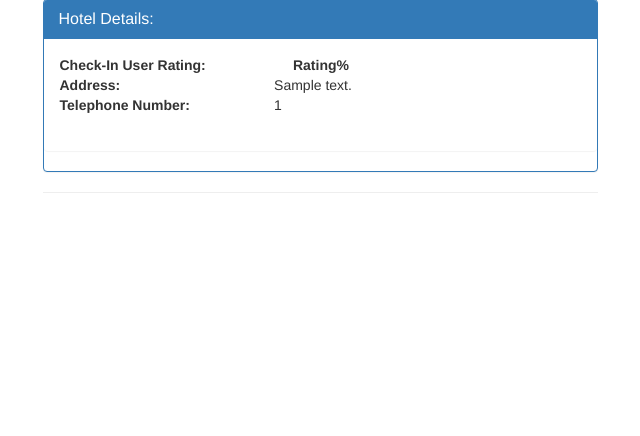
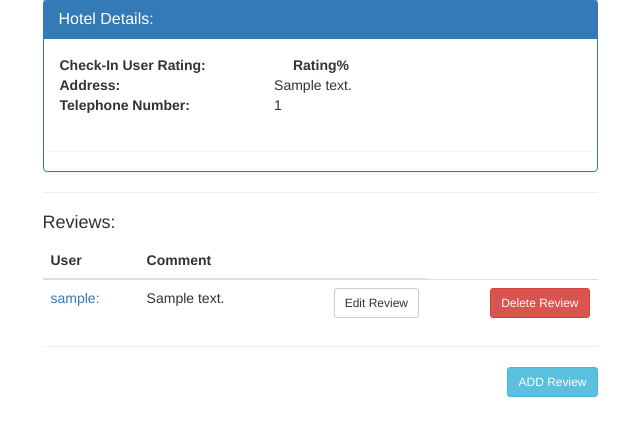
Before and after one commit to Mohamed0524/hotel2, a Django app: page /HotelApp/hotels/1/ in a window 1280 px wide. Shown: the part 226-662 px from the top of the page, without its empty margins (320-960 px from the left). Run offline with Django 3.2, Linux system fonts and the light colour scheme; a user stored in the database is signed in; tables that the repository leaves empty hold one stand-in row (values such as "Sample post"); some libraries are stand-ins or nearby versions.

Commit message:
Implemented Add-Del-Edit Review

```diff
--- a/HotelApp/admin.py
+++ b/HotelApp/admin.py
@@ -1,4 +1,6 @@
 from django.contrib import admin
 from HotelApp.models import Hotels
+from HotelApp.models import Review
 
 admin.site.register(Hotels)
+admin.site.register(Review)
--- a/HotelApp/models.py
+++ b/HotelApp/models.py
@@ -1,5 +1,6 @@
 from django.db import models
-
+from django.contrib.auth.models import User
+from django.core.urlresolvers import reverse
 class Hotels(models.Model):
     Name = models.CharField(max_length  = 255)
     Address = models.CharField(max_length  = 255)
@@ -13,5 +14,20 @@ class Hotels(models.Model):
     class Meta:
         verbose_name_plural = 'Hotels'
 
+    def get_absolute_url(self):
+        return reverse('hoteldetails', kwargs={'pk': self.pk})
     def __str__(self):
          return self.Name
+
+class Review(models.Model):
+    user = models.ForeignKey(User)
+    hotel = models.ForeignKey(Hotels)
+    comment = models.CharField(max_length  = 255)
+    created_at = models.DateTimeField(auto_now_add=True)
+    updated_at = models.DateTimeField(auto_now=True)
+    rating = models.IntegerField(default = 0)
+    class Meta:
+        verbose_name_plural = 'Review'
+
+    def __str__(self):
+         return self.comment
--- a/HotelApp/templates/HotelApp/hoteldetails.html
+++ b/HotelApp/templates/HotelApp/hoteldetails.html
@@ -56,8 +56,53 @@
 
 <!-- Displays a table with all the reviews of the hotel that users have left. -->
 
+<h4>Reviews:</h4>
+
+<table class="table">
+
+      <thead>
+        <tr>
+        <th>User</th>
+        <th>Comment</th>
+        <th></th>
+        </tr>
+      </thead>
+      <tbody>
+      {% if reviews %}
+
+        {% for review in reviews %}
+
+          <tr>
+              <td><a class="" href="#">{{review.user.username}}:</a></td>
+              <td>{{review.comment}}</td>
+              <!-- If the User that Posted the review and the current user match , display an edit and Delete button.-->
+                {% if review.user_id == user.id %}
+                  <td><a class="btn btn-default pull-right btn-sm" href="{% url 'HotelApp:editreview' review.id %}">Edit Review</a></td>
+
+                  <td>
+                    <form action="{% url 'HotelApp:deletereview' review.id %}" method="post">
+                      {% csrf_token %}
+
+                        <button type="submit" class="btn btn-danger pull-right btn-sm">Delete Review</button>
+                      </form>
+
+                  </td>
+
+                  {% else %}
+                    <td></td>
+                    <td></td>
+                  {%endif%}
+
+          </tr>
+
+        {% endfor%}
+      {% endif %}
+      </tbody>
+</table>
+<hr>
+
 <!-- If the User has made a booking with the current hotel , display a Add review form. -->
-
+<a class="btn btn-info pull-right btn-sm" href="{% url 'HotelApp:createreview' hotels.id %}">ADD Review</a>
 
 <!-- If Laravel Validation detects errors then this will show a message. -->
 
--- a/HotelApp/urls.py
+++ b/HotelApp/urls.py
@@ -4,5 +4,8 @@ from HotelApp import views
 app_name = 'HotelApp'
 urlpatterns = [
      url(r'^$', views.hotelindex, name='hotelindex'),
-     url(r'^hotels/(?P<pk>[0-9]+)/$', views.HotelDetailView.as_view(), name='hoteldetails'),
+     url(r'^hotels/(?P<pk>[0-9]+)/$', views.hoteldetails, name='hoteldetails'),
+     url(r'^(?P<id>[0-9]+)/reviews/create$', views.reviewCreateView.as_view(), name='createreview'),
+     url(r'^(?P<pk>[0-9]+)/reviews/edit$', views.reviewUpdateView.as_view(), name='editreview'),
+     url(r'^(?P<pk>[0-9]+)/reviews/delete$', views.reviewDeleteView.as_view(), name='deletereview'),
 ]
--- a/HotelApp/views.py
+++ b/HotelApp/views.py
@@ -2,9 +2,12 @@ from django.shortcuts import render
 from django.http import HttpResponse
 from django.shortcuts import render
 from HotelApp.models import Hotels
+from HotelApp.models import Review
 from django.views import generic
 from django.contrib.auth.decorators import login_required
-
+from django import forms
+from django.views.generic.edit import CreateView,UpdateView,DeleteView
+from django.core.urlresolvers import reverse,reverse_lazy
 
 def home(request):
     return render(request,'HotelApp/home.html')
@@ -14,6 +17,54 @@ def hotelindex(request):
     context = {'Hotels': hotels_list}
     return render(request,'HotelApp/showhotels.html',context)
 
-class HotelDetailView(generic.DetailView):
-    model = Hotels
-    template_name = 'HotelApp/hoteldetails.html'
+
+
+def hoteldetails(request, pk):
+
+    #thehotel = Category.objects.filter(id = pk)[0]
+    thehotel = Hotels.objects.get(id = pk)
+    reviews = Review.objects.filter(hotel=thehotel)
+    current_user = request.user
+    context = {'hotels': thehotel, 'reviews':reviews,'user':current_user}
+    return render(request, 'HotelApp/hoteldetails.html', context)
+
+
+class reviewCreateView(CreateView):
+
+    model = Review
+    fields = ['comment','rating']
+    #success_url = '/hotels/'
+    def get_success_url(self):
+        hotelid = self.kwargs['id']
+        url = reverse('HotelApp:hoteldetails', args=[hotelid])
+        return url
+    def form_valid(self, form):
+        form.instance.user = self.request.user
+        form.instance.hotel_id = self.kwargs['id']
+        return super(reviewCreateView, self).form_valid(form)
+
+class reviewUpdateView(UpdateView):
+
+    model = Review
+    fields = ['comment','rating']
+    #success_url = '/hotels/'
+    def get_success_url(self):
+        reviewid = self.kwargs['pk']
+        review = Review.objects.get(id = reviewid)
+        hotel = review.hotel
+        hotelid = hotel.id
+        url = reverse('HotelApp:hoteldetails', args=[hotelid])
+        return url
+    def form_valid(self, form):
+        form.instance.user = self.request.user
+        return super(reviewUpdateView, self).form_valid(form)
+
+class reviewDeleteView(DeleteView):
+    model = Review
+    def get_success_url(self):
+        reviewid = self.kwargs['pk']
+        review = Review.objects.get(id = reviewid)
+        hotel = review.hotel
+        hotelid = hotel.id
+        url = reverse('HotelApp:hoteldetails', args=[hotelid])
+        return url
```
Also changed, not shown: HotelApp/forms.py (added, +9 -0 lines), HotelApp/templates/HotelApp/form-template.html (added, +12 -0 lines), HotelApp/templates/HotelApp/review_form.html (added, +18 -0 lines), HotelApp/migrations/0003_review.py (added), HotelApp/migrations/0004_auto_20170430_1300.py (added).
